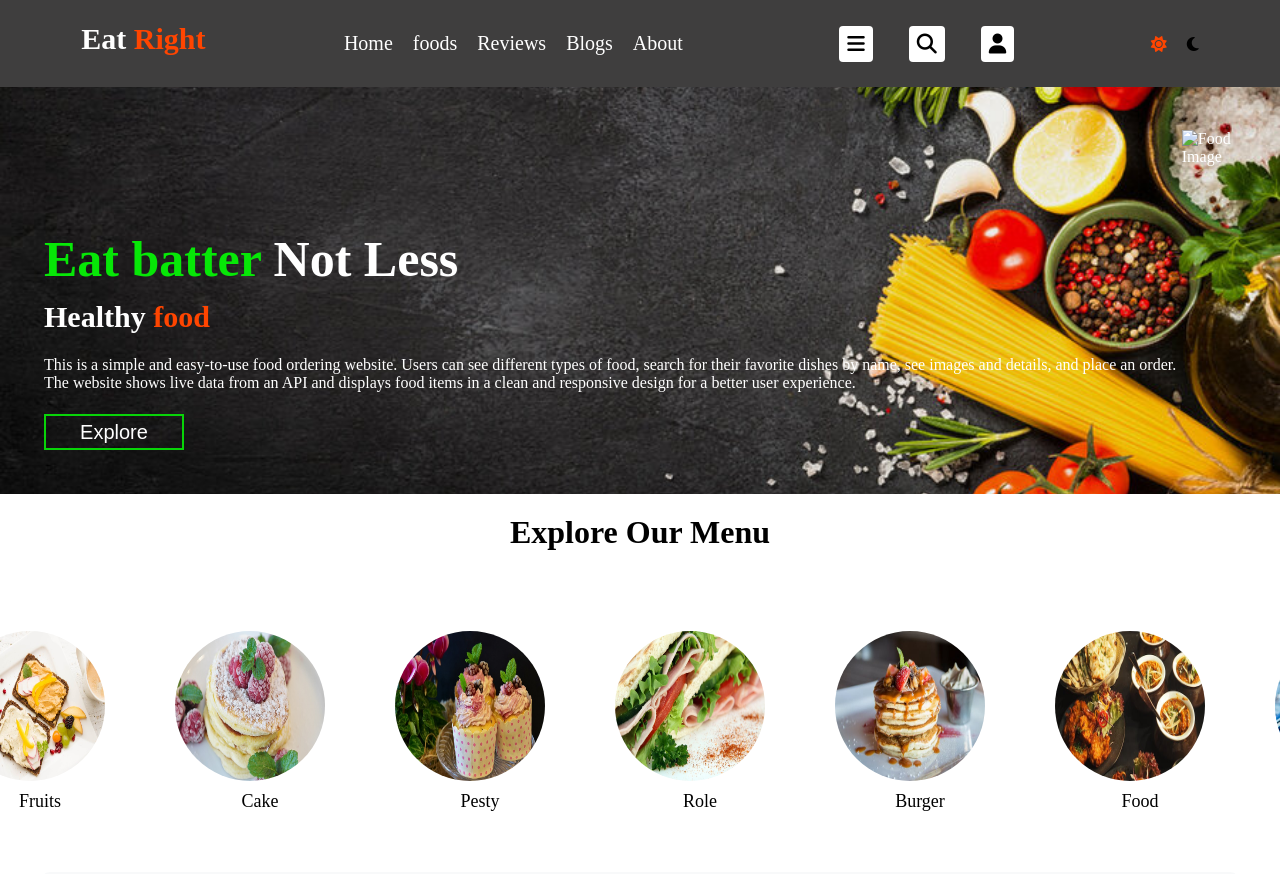
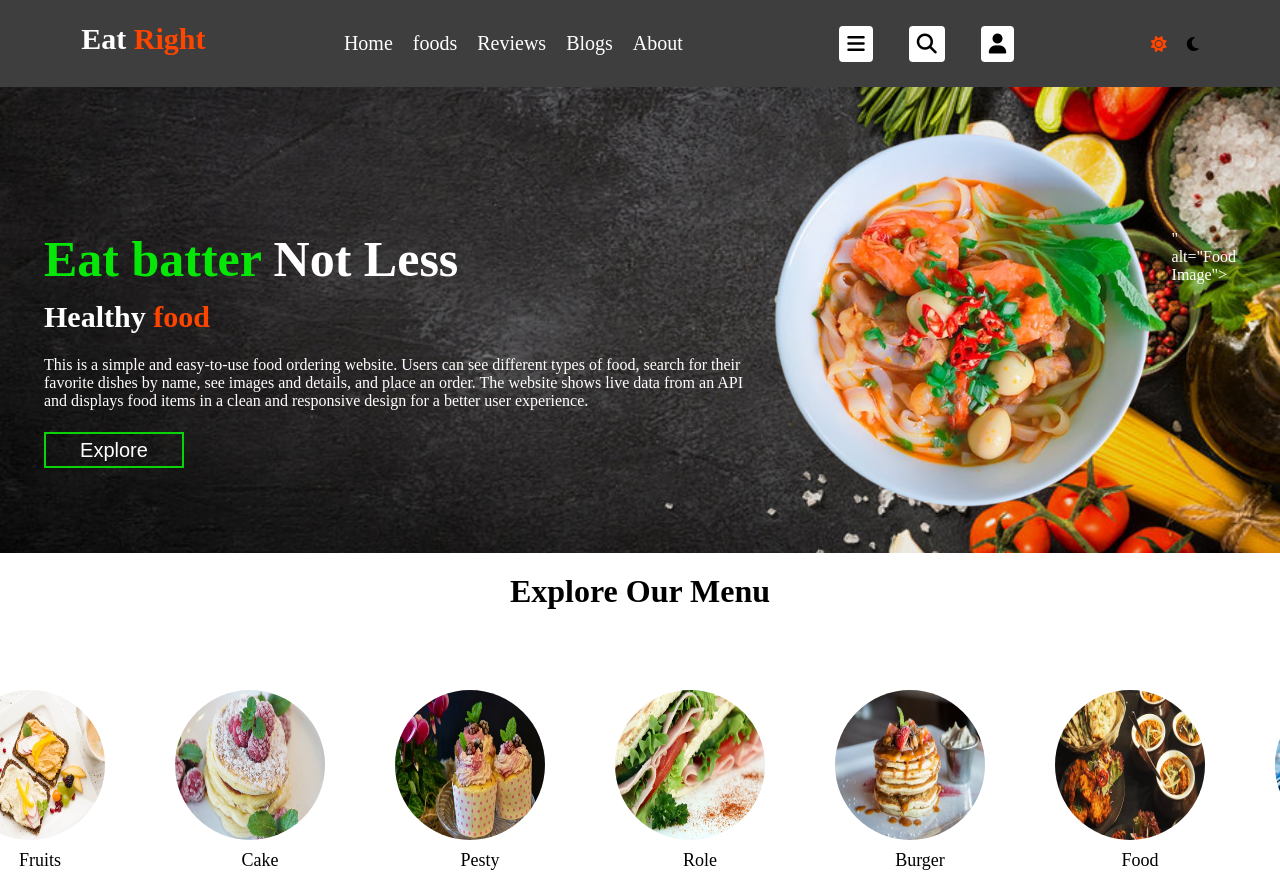
Before and after one commit to priyashukla622/Food_Website, a plain HTML site: page frontend/index.html in a window 1280 px wide. Shown: the top 874 px of the page. Drawn offline with Linux system fonts and the light colour scheme; the site is published under a folder, as on GitHub Pages, so addresses that start at the root find nothing; no server answers.

Commit message:
updated img

```diff
--- a/frontend/index.html
+++ b/frontend/index.html
@@ -75,10 +75,8 @@
             <p>This is a simple and easy-to-use food ordering website. Users can see different types of food, search for their favorite dishes by name, see images and details, and place an order. The website shows live data from an API and displays food items in a clean and responsive design for a better user experience.</p>
             <a href="#foods"><button>Explore</button></a>
         </div>
-        <img src="/frontend/photose/food.png" alt="Food Image">
+        <img src="photose/food.png" alt="">" alt="Food Image">
      </div>
-
-
      <!-- exlore menu sections -->
      <div class="explore-menu">
         <div class="explore-text">
```
